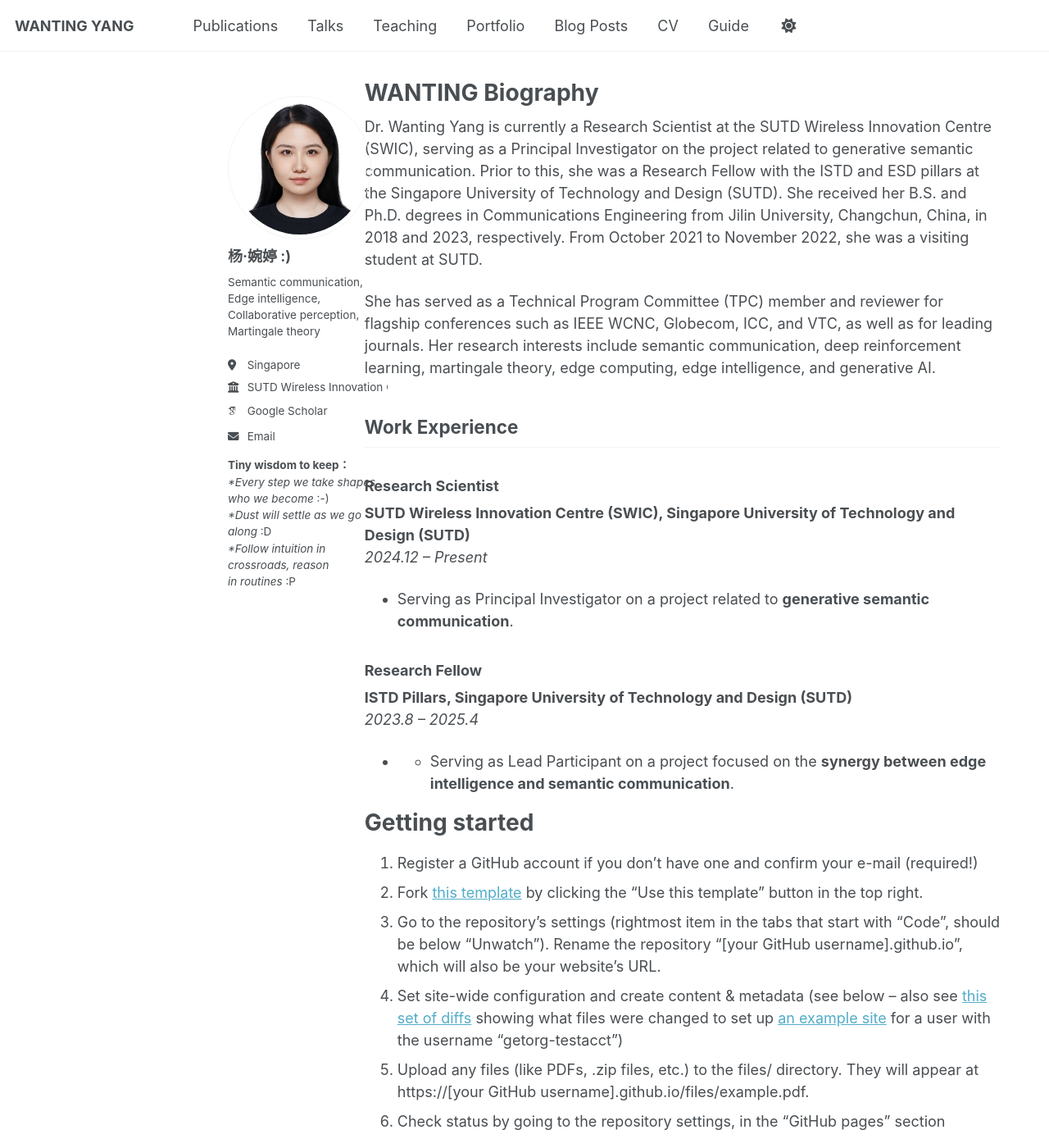
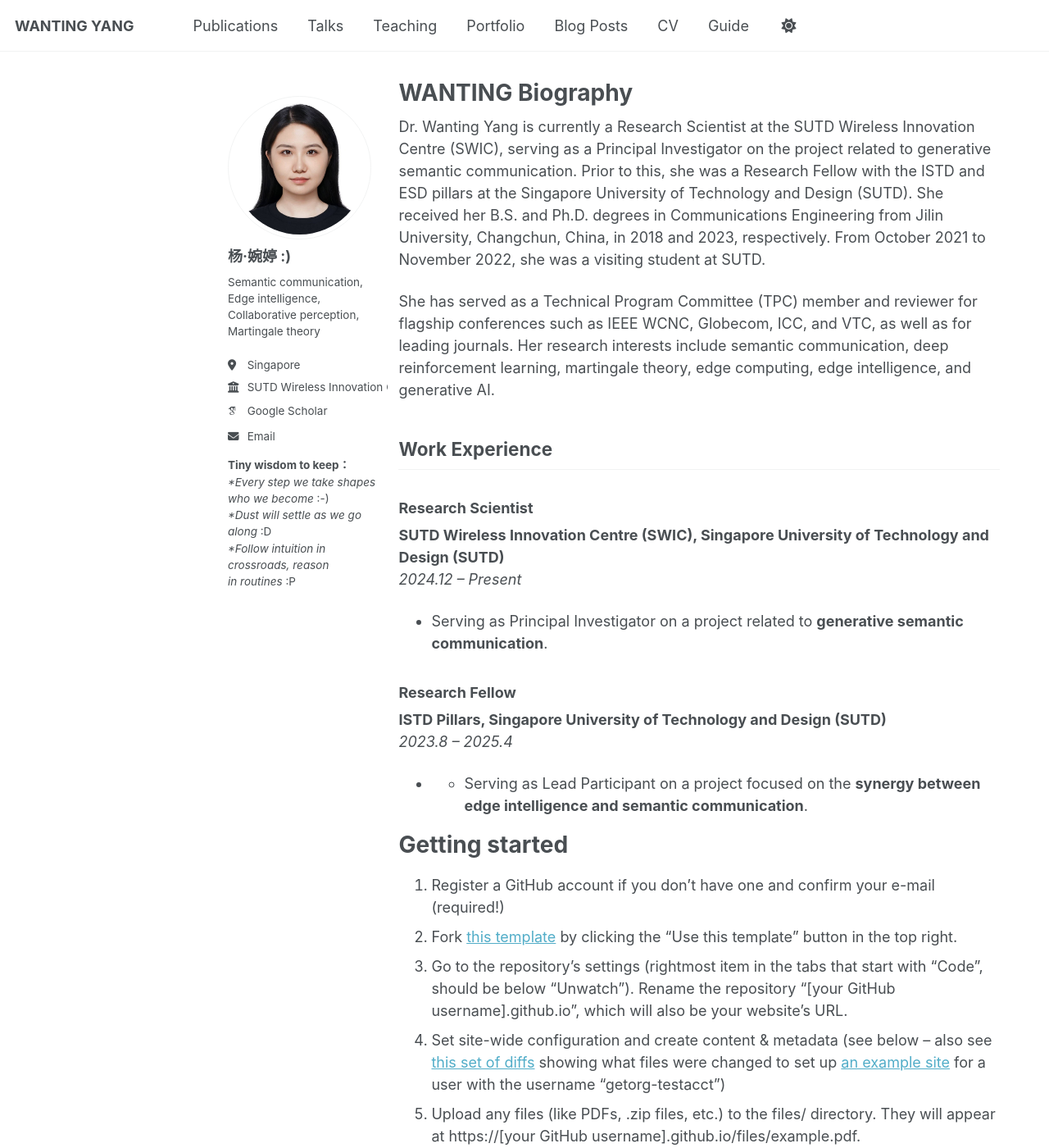
Before and after one commit to wty2011jl/wty2011jl.github.io, a Jekyll site: the page built from _pages/about.md, in a window 1280 px wide and 1400 px high. Shown: the whole window at 82% size. Built offline with Jekyll 4.4.1, drawn with Linux system fonts in a browser that asks for light colours; some web fonts are replaced; a script that is not in the unit is left out.

Commit message:
Update _page.scss

```diff
--- a/_sass/layout/_page.scss
+++ b/_sass/layout/_page.scss
@@ -19,8 +19,8 @@
 
 .page {
   @include breakpoint($large) {
-    @include span(12 of 12 last);
-    @include prefix(2 of 12);
+    @include span(10 of 12 last);
+    @include prefix(0.5 of 12);
     @include suffix(0.5 of 12);
   }
 
```
